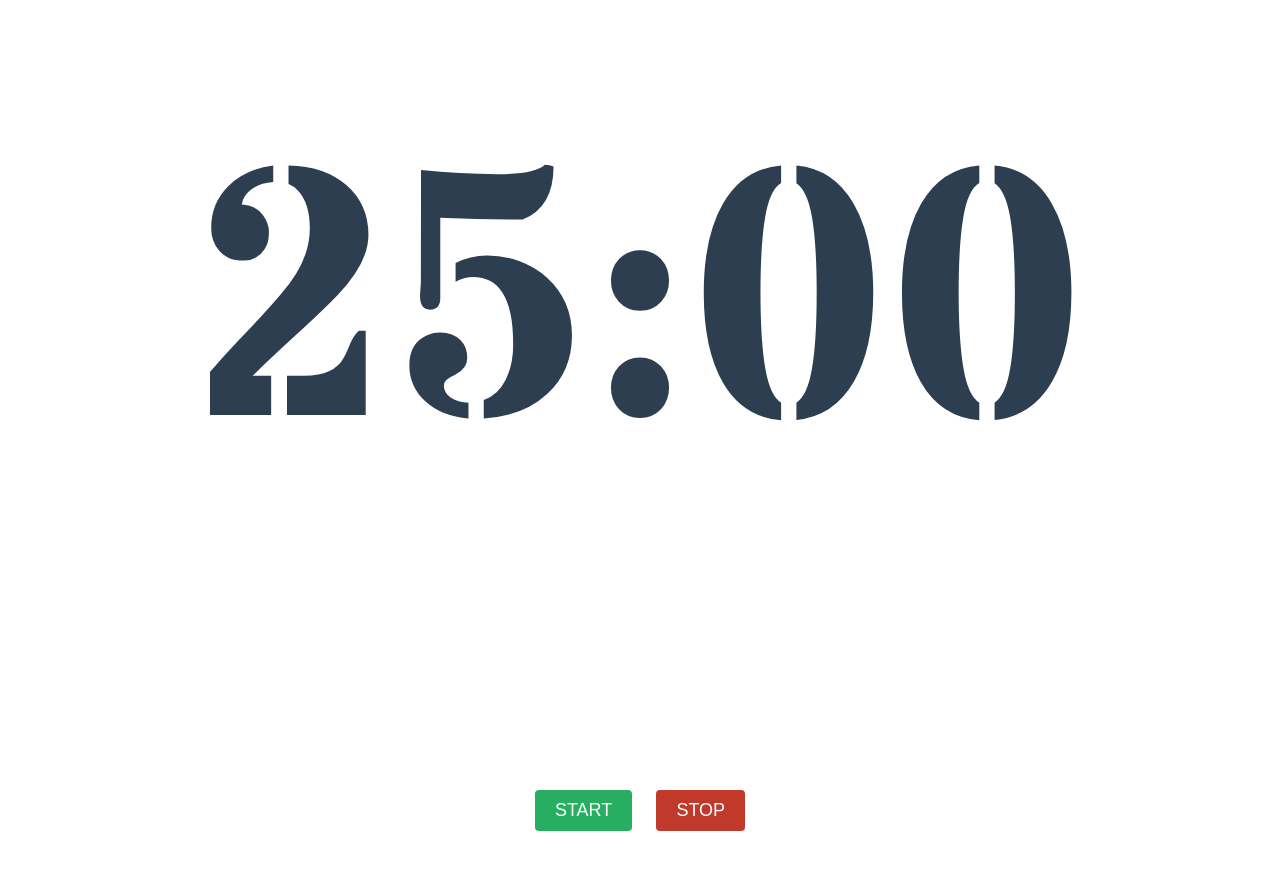
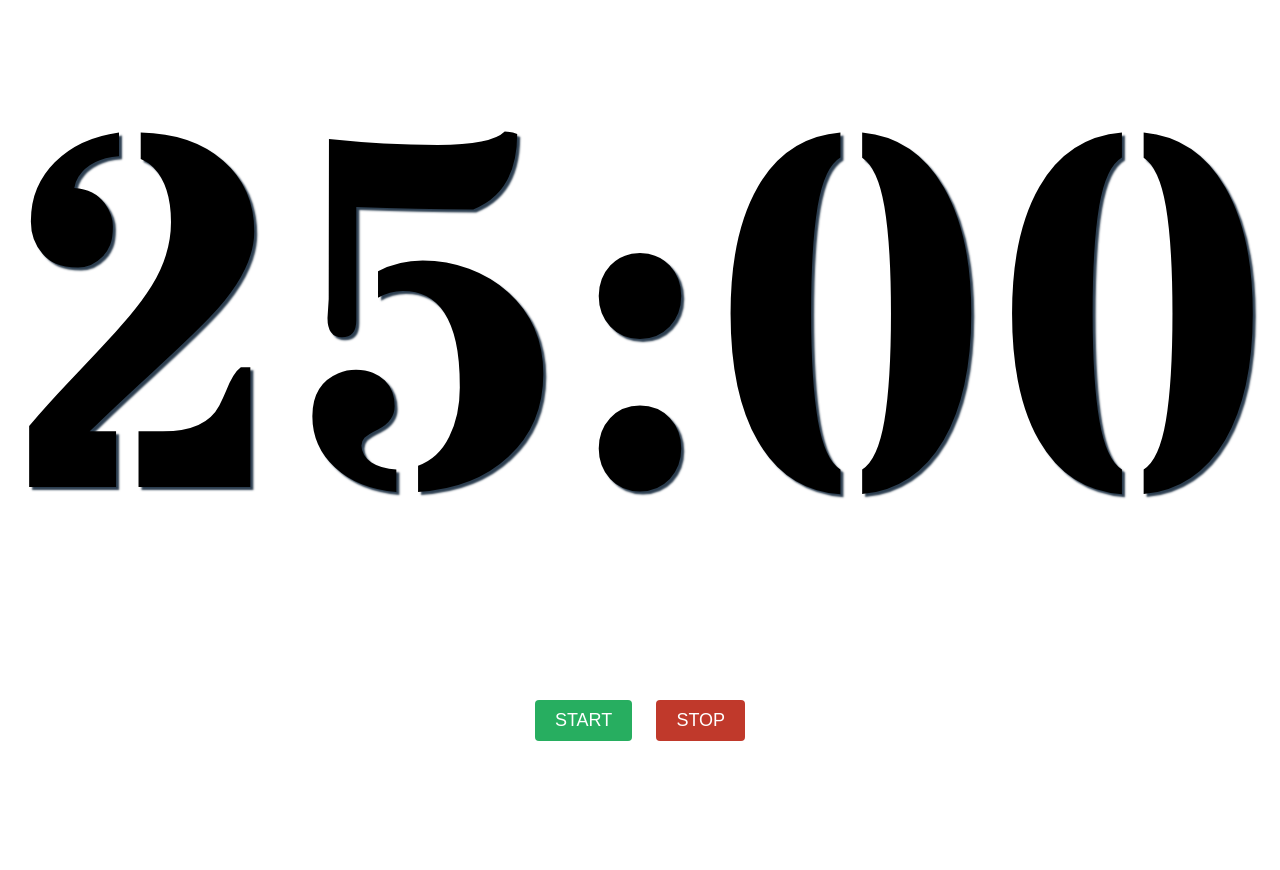
Before and after one commit to arianecledja/js-pomodoro, a plain HTML site: page index.html in a window 1280 px wide. After the commit the page ends 800 px from the top, so only its background shows below. Drawn offline with nearby package versions, Linux system fonts and the light colour scheme; a web font is replaced by a local one.

Commit message:
update background-color

```diff
--- a/src/css/style.css
+++ b/src/css/style.css
@@ -1,6 +1,6 @@
 body {
     /* background-image: linear-gradient(to right top, #c6e7ff, #c8ebff, #cbefff, #cff3ff, #d4f6ff); azul */
-    background-color: white;
+    background-color: #fff;
     width: 100vw;
     height: 100vh;
     margin: 0;
@@ -14,6 +14,7 @@ body {
 }
 
 .container {
+    width: 100%;
     margin: auto;
     /* max-width: 400px; */
     text-align: center;
@@ -30,17 +31,18 @@ body {
 }
 
 .timer {
-    margin: 4.5rem auto;
+    margin: 0 auto;
     font-weight: 700;
-    font-size: 352px;
-    color: #2c3e50;
+    font-size: 500px;
+    color: #000;
+    text-shadow: 3px 3px 2px rgba(44, 62, 80, 1);
 }
 
 button {
     font-size: 18px;
     padding: 10px 20px;
     margin: 10px;
-    margin-top: 10rem;
+    /* margin-top: 10rem; */
     color:white;
     border: none;
     border-radius: 4px;
```
